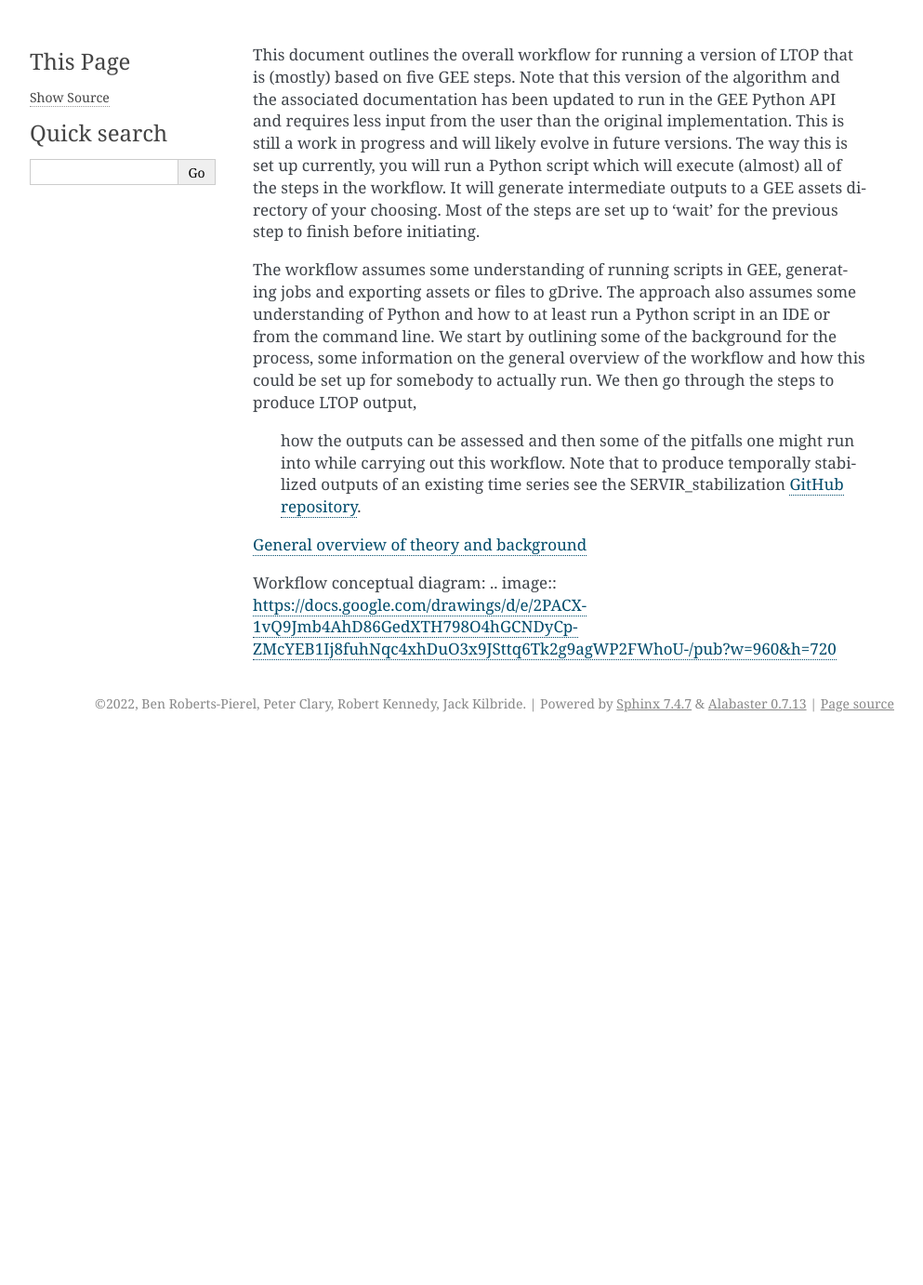
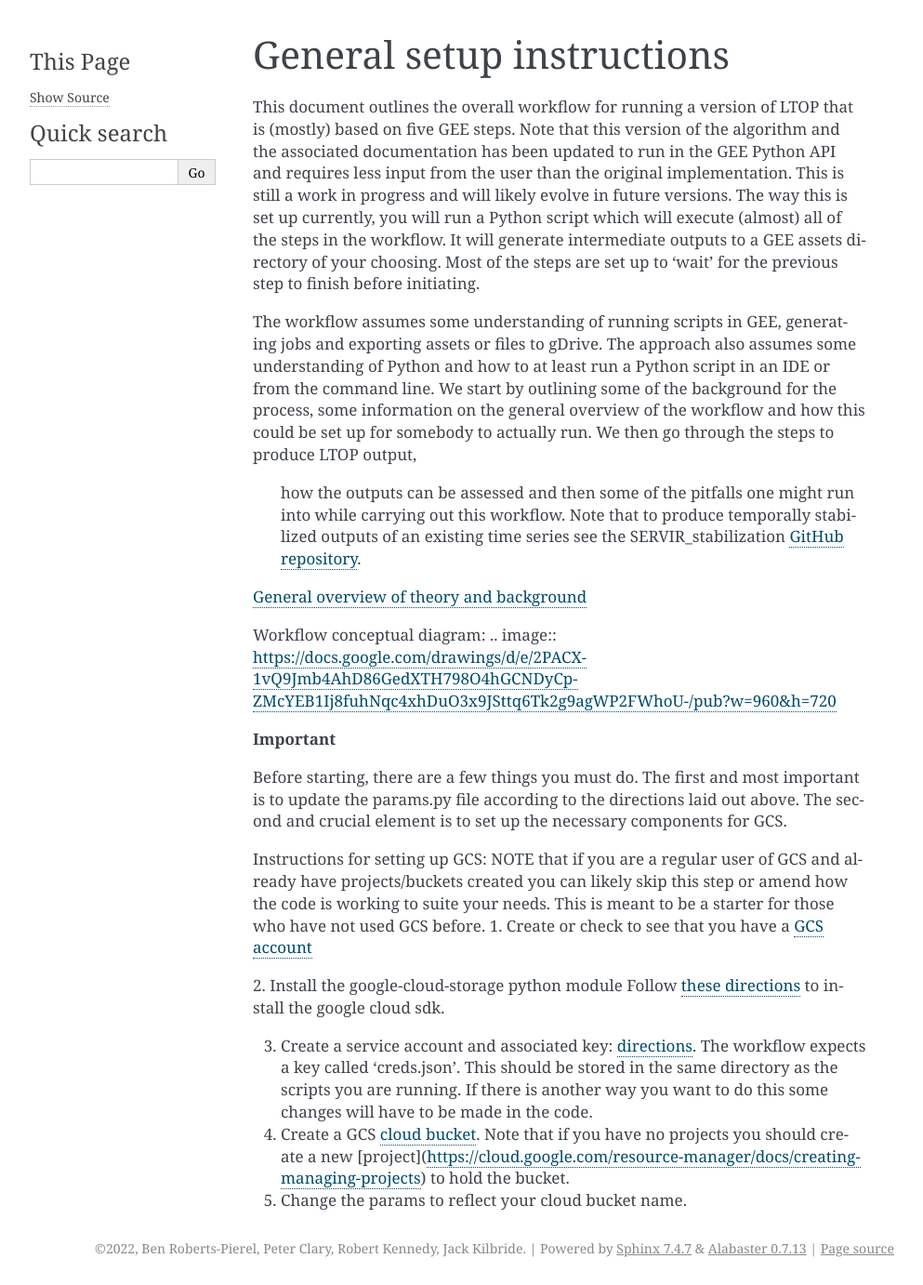
Before and after one commit to brobertspierel/LTOP_FTV_Py, a Sphinx documentation site: the page built from docs/source/general_setup.rst, in a window 1280 px wide. Shown: the whole page at 93% size, without its empty margins (148-1141 px from the left). Built offline with Sphinx 7.4.7, drawn with Linux system fonts in a browser that asks for light colours; before the commit the page ends 900 px from its top, so only the background shows below that.

Commit message:
docs update

```diff
--- a/docs/source/general_setup.rst
+++ b/docs/source/general_setup.rst
@@ -1,3 +1,5 @@
+General setup instructions
+==========================
 This document outlines the overall workflow for running a version of LTOP that is (mostly) based on five GEE steps. Note that this version of the algorithm and the associated documentation has been updated to run in the GEE Python API and requires less input from the user than the original implementation. This is still a work in progress and will likely evolve in future versions. The way this is set up currently, you will run a Python script which will execute (almost) all of the steps in the workflow. It will generate intermediate outputs to a GEE assets directory of your choosing. Most of the steps are set up to 'wait' for the previous step to finish before initiating.
 
 The workflow assumes some understanding of running scripts in GEE, generating jobs and exporting
@@ -13,3 +15,21 @@ could be set up for somebody to actually run. We then go through the steps to pr
 
 Workflow conceptual diagram:
 .. image:: `<https://docs.google.com/drawings/d/e/2PACX-1vQ9Jmb4AhD86GedXTH798O4hGCNDyCp-ZMcYEB1Ij8fuhNqc4xhDuO3x9JSttq6Tk2g9agWP2FWhoU-/pub?w=960&h=720>`_
+
+**Important**
+
+Before starting, there are a few things you must do. The first and most important is to update the params.py
+file according to the directions laid out above. The second and crucial element is to set up the necessary components for GCS.
+
+Instructions for setting up GCS:
+NOTE that if you are a regular user of GCS and already have projects/buckets created you can likely skip this step or amend how the code is working to suite your needs. This is meant to be a starter for those who have not used GCS before.
+1. Create or check to see that you have a `GCS account <https://cloud.google.com/gcp?utm_source=google&utm_medium=cpc&utm_campaign=na-US-all-en-dr-bkws-all-all-trial-e-dr-1011347&utm_content=text-ad-none-any-DEV_c-CRE_622022396323-ADGP_Desk%20%7C%20BKWS%20-%20EXA%20%7C%20Txt%20~%20Google%20Cloud%20Platform%20Core-KWID_43700073027148699-kwd-6458750523&utm_term=KW_google%20cloud-ST_google%20cloud&gclid=Cj0KCQjwnbmaBhD-ARIsAGTPcfXFH3iizzepFJ4jBJwrT_T5t2HBrNZed5qcdRsU6FgZZ7oxvDTGKF8aAvjAEALw_wcB&gclsrc=aw.ds>`_
+
+2. Install the google-cloud-storage python module
+Follow `these directions <https://cloud.google.com/sdk/docs/install>`_ to install the google cloud sdk.
+
+3. Create a service account and associated key: `directions <https://cloud.google.com/resource-manager/docs/creating-managing-projects>`_. The workflow expects a key called 'creds.json'. This should be stored in the same directory as the scripts you are running. If there is another way you want to do this some changes will have to be made in the code.
+
+4. Create a GCS `cloud bucket <https://cloud.google.com/storage/docs/creating-buckets>`_. Note that if you have no projects you should create a new [project](https://cloud.google.com/resource-manager/docs/creating-managing-projects) to hold the bucket.
+
+5. Change the params to reflect your cloud bucket name.
--- a/docs/source/params.rst
+++ b/docs/source/params.rst
@@ -52,8 +52,6 @@ NOTE that as of 10/18/2022, the necessary code to run medoid composites does not
 "endDate": '03-10',
 "masked": ['cloud', 'shadow']
 
-===============
-Other arguments
-===============
+**Other arguments**
 
 The class that runs LTOP takes the param dictionary as the primary input, passed as \*args, and then a max_time argument which can be passed separately to the class. This defines the time you want the program to wait before re-checking if a process or task is complete. There is not a 'perfect' answer here but it is mostly in place so that the program does not try to query Google's servers every half second.
--- a/docs/source/scripts_list.rst
+++ b/docs/source/scripts_list.rst
@@ -3,7 +3,6 @@ List of important scripts for running the LTOP workflow
 As of LTOP version 0.1.0, the entire workflow runs from the GEE Python API and does not require the user to run individual steps manually. The entire workflow is now autmoated and just requires that the user set up certain components in advance of a run. The pertinent scripts are now available from the [GitHub repo](https://github.com/eMapR/LTOP_FTV_Py).
 
 The important components are:
-^^^^^^^^^^^^^^^^^^^^^^^^^^^^^
 
 1. `run_ltop_complete.py <https://github.com/eMapR/LTOP_FTV_Py/blob/main/scripts/run_ltop_complete.py>`_
 2. `ltop.py <https://github.com/eMapR/LTOP_FTV_Py/blob/main/scripts/ltop.py>`_
```
Also changed, not shown: docs/source/examples.rst (+12 -0 lines), docs/source/ltop_steps.rst (+91 -0 lines), 1 other file.
